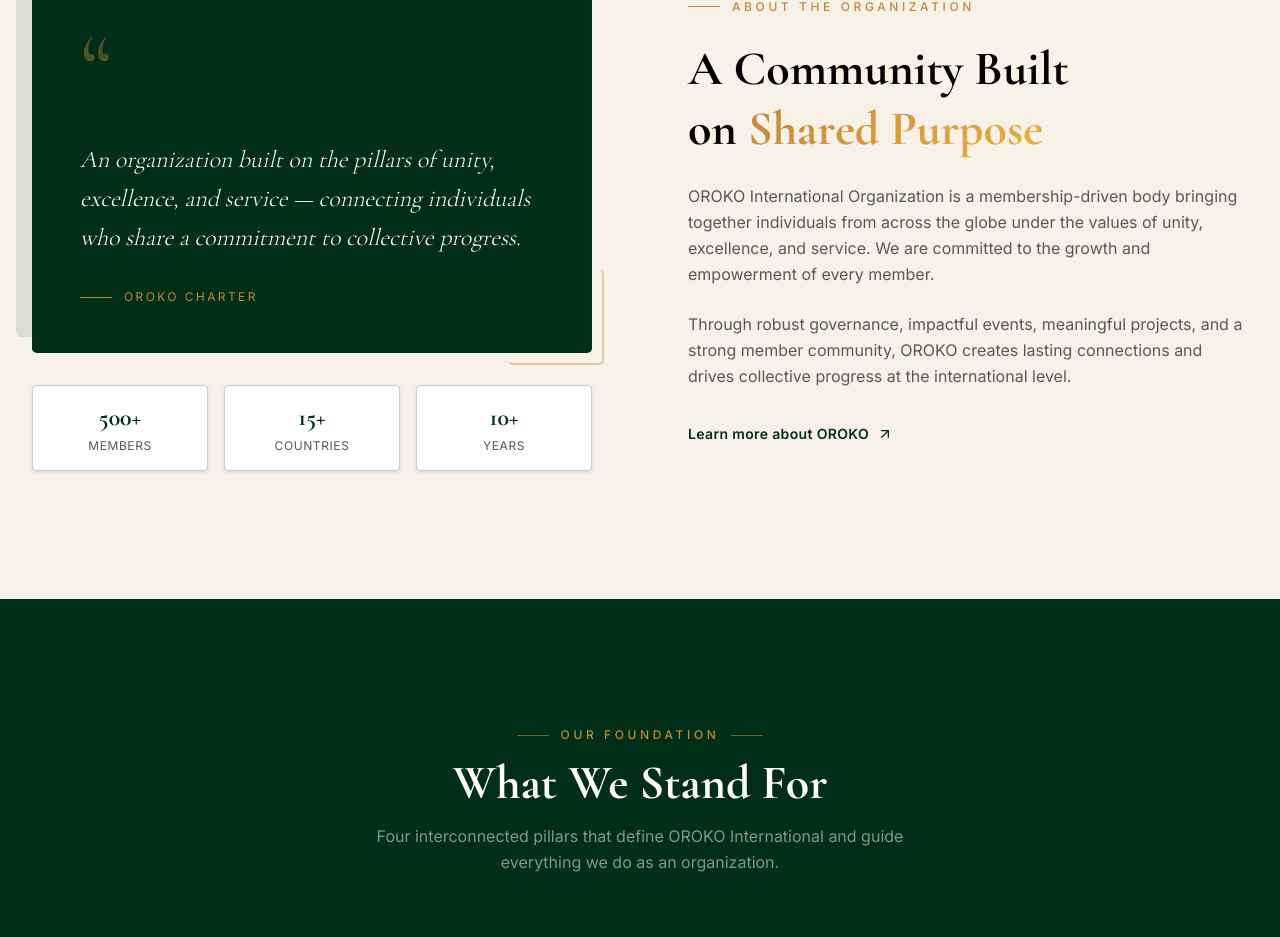
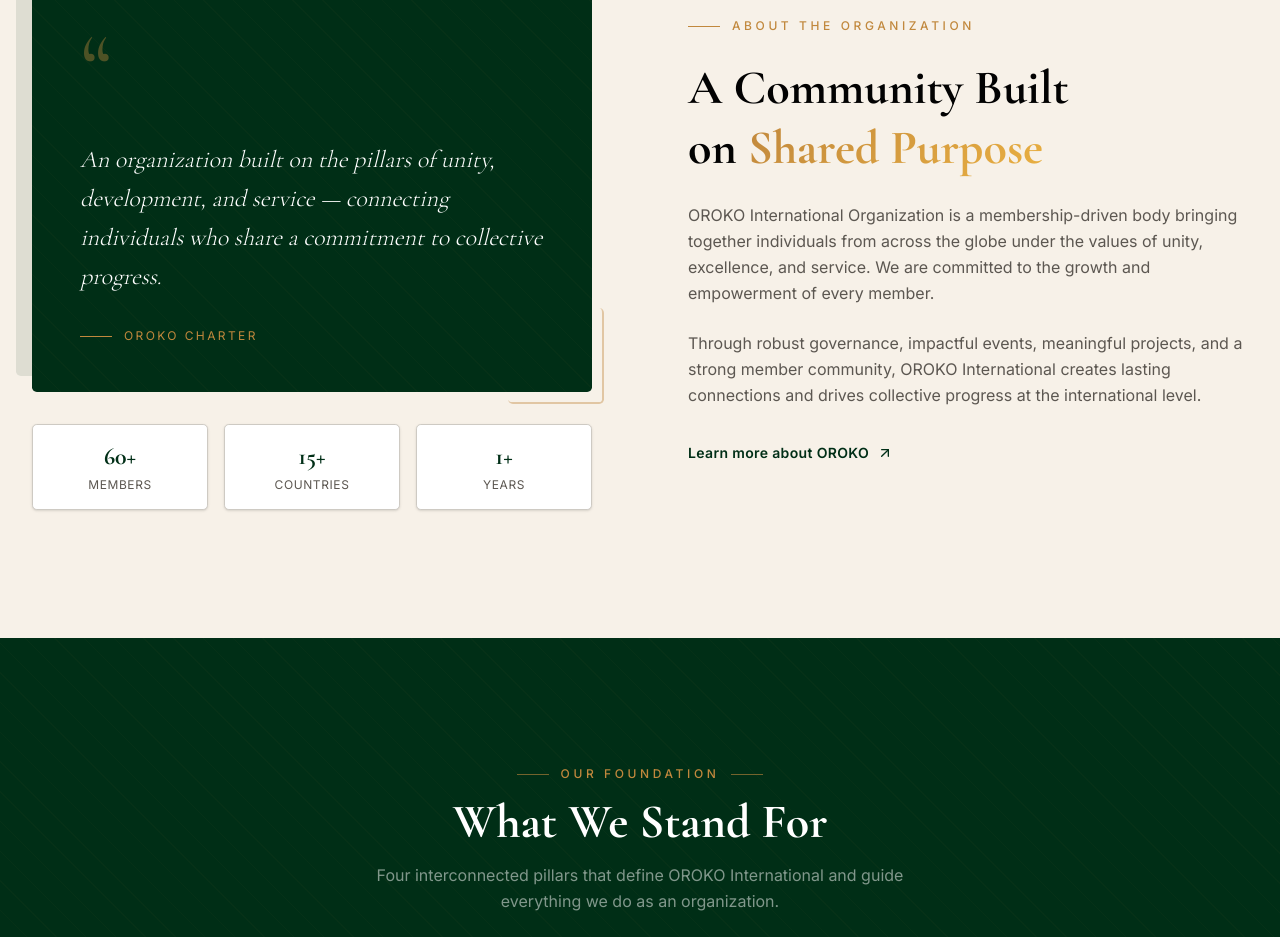
Before and after one commit to SBMBENDE/oroko-international-organisation, a Next.js app: page / in a window 1280 px wide. Shown: the part 956-1893 px from the top of the page. Built offline with nearby package versions, Linux system fonts and the light colour scheme.

Commit message:
Update About section copy and membership stats

```diff
--- a/components/sections/AboutSection.tsx
+++ b/components/sections/AboutSection.tsx
@@ -19,7 +19,7 @@
                   &ldquo;
                 </div>
                 <blockquote className="font-heading text-white text-xl lg:text-2xl leading-relaxed italic font-light">
-                  An organization built on the pillars of unity, excellence,
+                  An organization built on the pillars of unity, development,
                   and service — connecting individuals who share a commitment
                   to collective progress.
                 </blockquote>
@@ -37,9 +37,9 @@
             {/* Stat chips */}
             <div className="flex gap-4 mt-8">
               {[
-                { n: "500+", label: "Members" },
+                { n: "60+", label: "Members" },
                 { n: "15+", label: "Countries" },
-                { n: "10+", label: "Years" },
+                { n: "1+", label: "Years" },
               ].map(({ n, label }) => (
                 <div
                   key={label}
@@ -79,7 +79,7 @@
 
             <p className="text-muted-foreground leading-relaxed">
               Through robust governance, impactful events, meaningful projects,
-              and a strong member community, OROKO creates lasting connections
+              and a strong member community, OROKO International creates lasting connections
               and drives collective progress at the international level.
             </p>
 
```
